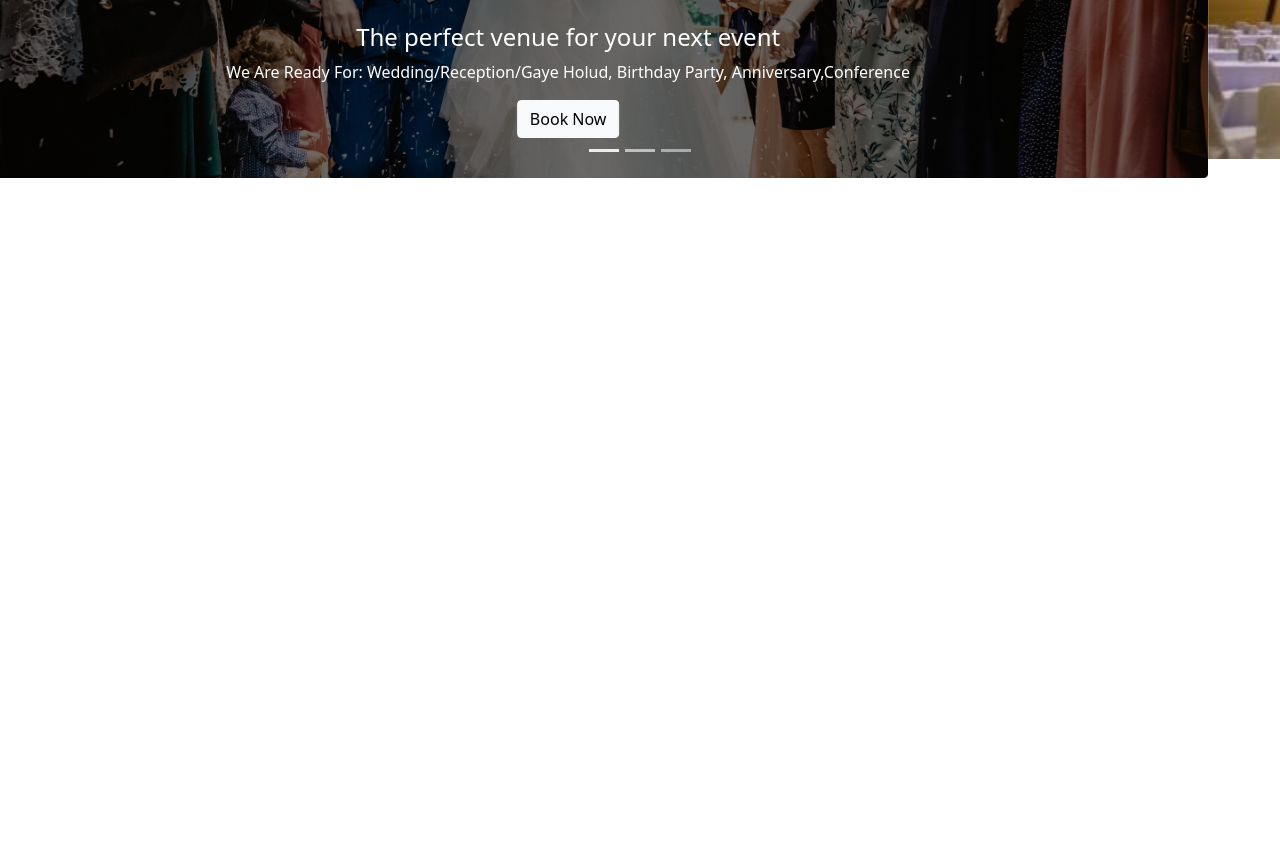
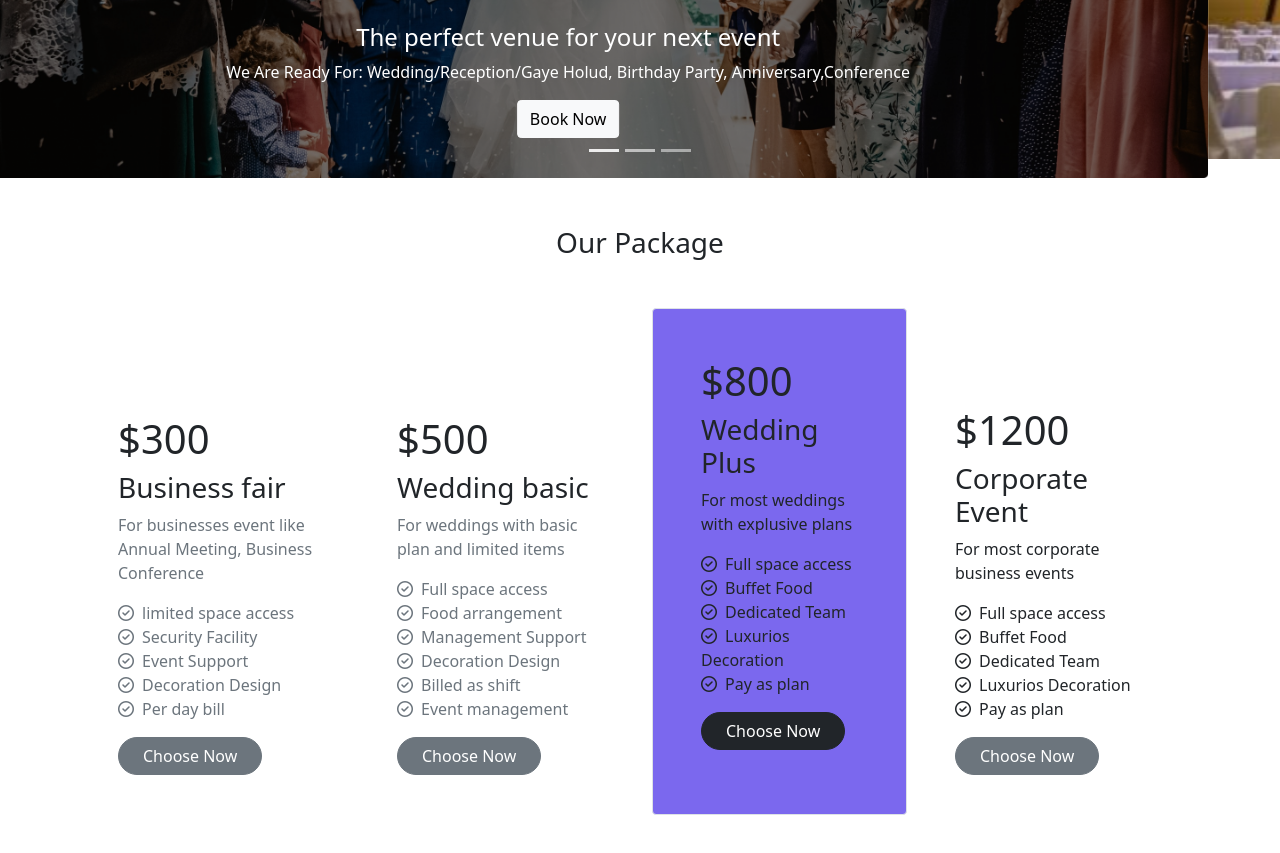
Before and after one commit to anika-aurony/convention-center, a plain HTML site: page index.html in a window 1280 px wide. Shown: the part 399-1252 px from the top of the page. Before the commit the page ends 800 px from the top, so only its background shows below. Drawn offline with nearby package versions, Linux system fonts and the light colour scheme.

Commit message:
package added

```diff
--- a/index.html
+++ b/index.html
@@ -7,6 +7,13 @@
     <title>Rose Convention Center</title>
     <!--Bootstarp css link--->
     <link href="https://cdn.jsdelivr.net/npm/bootstrap@5.1.3/dist/css/bootstrap.min.css" rel="stylesheet" integrity="sha384-1BmE4kWBq78iYhFldvKuhfTAU6auU8tT94WrHftjDbrCEXSU1oBoqyl2QvZ6jIW3" crossorigin="anonymous">
+    <!---font Awesome link-->
+    <script src="https://kit.fontawesome.com/0f5bc5bb90.js" crossorigin="anonymous"></script>
+    <style>
+     .mycolor{
+       background-color: mediumslateblue;
+     }
+    </style>
 </head>
 <body>
     <header>
@@ -34,7 +41,7 @@
                 </div>
               </div>
               <div class="carousel-item">
-                <img src="images/meeting.jpg" class="d-block w-100" style="height: 500px; alt="...">
+                <img src="images/meeting.jpg" class="d-block w-100" style="height: 500px;" alt="...">
                 <div class="carousel-caption d-none d-md-block">
                   <h4 class="text-dark">3000 SQUARE SPACE 150 GUEST CAPACITY</h4>
                   <p class="text-dark">We Are Ready For: Wedding/Reception/Gaye Holud, Birthday Party, Anniversary, Conference </p>
@@ -60,6 +67,71 @@
             </button>
           </div>
     </header>
+    <main>
+        <section class="container my-5">
+            <h3 class="text-center">Our Package</h3>
+            <div class="container my-5 ">
+                <div class="row g-4 d-flex align-items-end">
+                  <div class="col-3">
+                    <div class="p-4">
+                        <h1>$300</h1>
+                        <h3>Business fair</h3>
+                        <p class="text-secondary">For businesses event like Annual Meeting, Business Conference</p>
+                        <span class="text-secondary" ><i class="far fa-check-circle me-2"></i>limited space access</span><br>
+                        <span class="text-secondary"><i class="far fa-check-circle me-2"></i>Security Facility</span><br>
+                        <span class="text-secondary"><i class="far fa-check-circle me-2"></i>Event Support</span ><br>
+                        <span class="text-secondary"><i class="far fa-check-circle me-2"></i>Decoration Design</span><br>
+                        <span class="text-secondary"><i class="far fa-check-circle me-2"></i>Per day bill</span><br>
+                        <button type="button" class="btn btn-secondary my-3 rounded-pill px-4">Choose Now</button>
+                    </div>
+                  </div>
+                  <div class="col-3">
+                    <div class="p-4 ">
+                      <h1>$500</h1>
+                        <h3>Wedding basic</h3>
+                        <p class="text-secondary">For weddings with basic plan and limited items</p>
+                        <span class="text-secondary" ><i class="far fa-check-circle me-2"></i>Full space access</span><br>
+                        <span class="text-secondary"><i class="far fa-check-circle me-2"></i>Food arrangement</span><br>
+                        <span class="text-secondary"><i class="far fa-check-circle me-2"></i>Management Support</span><br>
+                        <span class="text-secondary"><i class="far fa-check-circle me-2"></i>Decoration Design</span><br>
+                        <span class="text-secondary"><i class="far fa-check-circle me-2"></i>Billed as shift</span><br>
+                        <span class="text-secondary"><i class="far fa-check-circle me-2"></i>Event management</span><br>
+                        <button type="button" class="btn btn-secondary my-3 rounded-pill px-4">Choose Now</button>
+
+                    </div>
+                  </div>
+                  <div class="col-3">
+                    <div class="p-5 border rounded mycolor">
+                      <h1>$800</h1>
+                        <h3>Wedding Plus</h3>
+                        <p>For most weddings with explusive plans</p>
+                        <span ><i class="far fa-check-circle me-2"></i>Full space access</span><br>
+                        <span><i class="far fa-check-circle me-2"></i>Buffet Food </span><br>
+                        <span><i class="far fa-check-circle me-2"></i>Dedicated Team</span><br>
+                        <span><i class="far fa-check-circle me-2"></i>Luxurios Decoration</span><br>
+                        <span><i class="far fa-check-circle me-2"></i>Pay as plan</span><br>
+                        <button type="button" class="btn btn-dark my-3 rounded-pill px-4">Choose Now</button>
+
+                    </div>
+                  </div>
+                  <div class="col-3">
+                    <div class="p-4 ">
+                      <h1>$1200</h1>
+                        <h3>Corporate Event</h3>
+                        <p>For most corporate business events</p>
+                        <span ><i class="far fa-check-circle me-2"></i>Full space access</span><br>
+                        <span><i class="far fa-check-circle me-2"></i>Buffet Food </span><br>
+                        <span><i class="far fa-check-circle me-2"></i>Dedicated Team</span><br>
+                        <span><i class="far fa-check-circle me-2"></i>Luxurios Decoration</span><br>
+                        <span><i class="far fa-check-circle me-2"></i>Pay as plan</span><br>
+                        <button type="button" class="btn btn-secondary my-3 rounded-pill px-4">Choose Now</button>
+                    </div>
+                  </div>
+                </div>
+              </div>
+        </section>
+
+    </main>
     <!---Bootstarp js-->
     <script src="https://cdn.jsdelivr.net/npm/bootstrap@5.1.3/dist/js/bootstrap.bundle.min.js" integrity="sha384-ka7Sk0Gln4gmtz2MlQnikT1wXgYsOg+OMhuP+IlRH9sENBO0LRn5q+8nbTov4+1p" crossorigin="anonymous"></script>
 </body>
```
